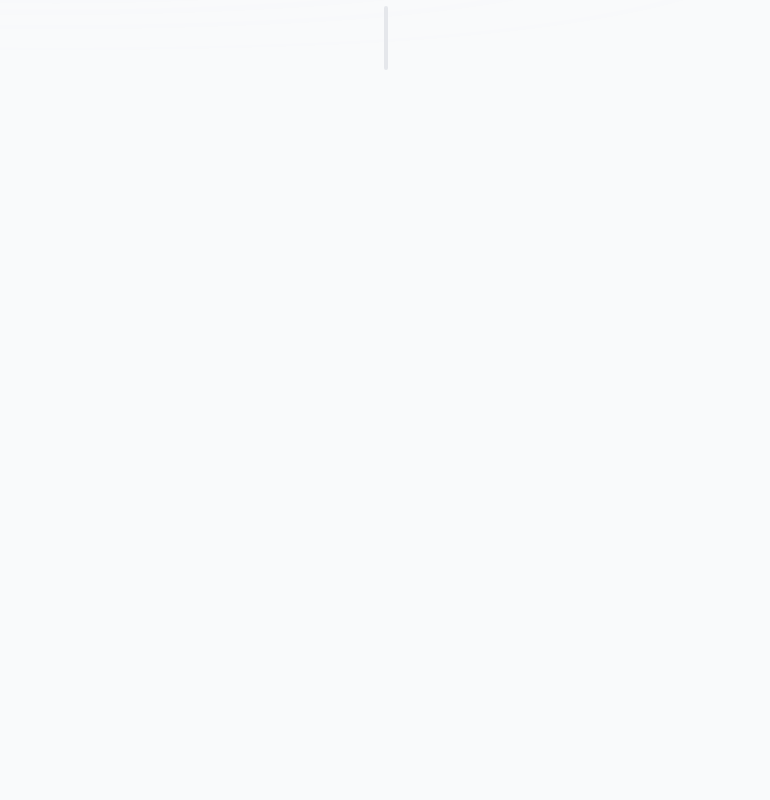
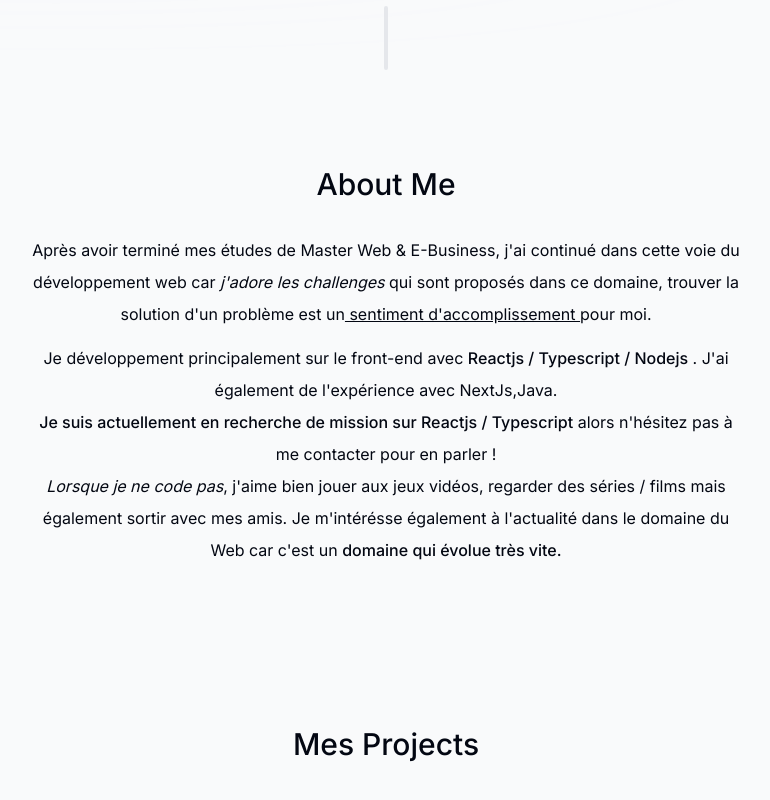
Before and after one commit to Yunight/NewPortfolio, a Next.js app: page / in a window 1280 px wide. Shown: the part 856-1656 px from the top of the page, without its empty margins (254-1024 px from the left). Built offline with nearby package versions, Linux system fonts and the light colour scheme.

Commit message:
A propos section

```diff
--- a/app/layout.tsx
+++ b/app/layout.tsx
@@ -21,7 +21,7 @@
       >
         <div className="bg-[#fbe2e3] absolute -z-10 top-[-6rem] right-[11rem] h-[31.25rem] w-[31.25rem] rounded-full blur-[10rem] sm:w-[68.75rem]"></div>
 
-        <div className="bg-[#dbd7fb] absolute top-[-1rem] -z-10 left-[-35rem] h-[31.25rem] w-[31.25rem] rounded-full blur-[10rem] sm:w-[68.75rem] md:left-[-33rem] lg:left-[-28rem] xl:left-[-15rem] 2xl:left-[-5rem]"></div>
+        <div className="bg-[#e3e0fe] absolute top-[-1rem] -z-10 left-[-35rem] h-[31.25rem] w-[31.25rem] rounded-full blur-[10rem] sm:w-[68.75rem] md:left-[-33rem] lg:left-[-28rem] xl:left-[-15rem] 2xl:left-[-5rem]"></div>
         <Header />
 
         {children}
--- a/app/page.tsx
+++ b/app/page.tsx
@@ -1,4 +1,6 @@
+import About from "@/components/about";
 import Intro from "@/components/intro";
+import Projects from "@/components/projects";
 import SectionDivider from "@/components/section-divider";
 
 export default function Home() {
@@ -6,6 +8,8 @@
     <main className="flex flex-col items-center px-4">
       <Intro />
       <SectionDivider />
+      <About />
+      <Projects />
     </main>
   );
 }
--- /dev/null
+++ b/components/about.tsx
@@ -0,0 +1,50 @@
+"use client";
+
+import React from "react";
+import SectionHeading from "./section-heading";
+import { motion } from "framer-motion";
+
+function About() {
+  return (
+    <motion.section
+      className="mb-28 max-w-[45rem] text-center leading-8 sm:mb-40"
+      initial={{ opacity: 0, y: 100 }}
+      animate={{ opacity: 1, y: 0 }}
+      transition={{ duration: 0.175 }}
+    >
+      <SectionHeading> About me </SectionHeading>
+      <p className="mb-3">
+        Après avoir terminé mes études de Master Web & E-Business, j'ai continué
+        dans cette voie du développement web car
+        <span className="italic"> j'adore les challenges </span> qui sont
+        proposés dans ce domaine, trouver la solution d'un problème est un
+        <span className="underline"> sentiment d'accomplissement </span>pour
+        moi.
+      </p>
+
+      <p>
+        Je développement principalement sur le front-end avec{" "}
+        <span className="font-medium">Reactjs / Typescript / Nodejs</span> .
+        J'ai également de l'expérience avec NextJs,Java.
+      </p>
+
+      <p>
+        <span className="font-medium">
+          Je suis actuellement en recherche de mission sur Reactjs / Typescript
+        </span>{" "}
+        alors n'hésitez pas à me contacter pour en parler !
+      </p>
+
+      <p>
+        <span className="italic">Lorsque je ne code pas</span>, j'aime bien
+        jouer aux jeux vidéos, regarder des séries / films mais également sortir
+        avec mes amis. Je m'intérésse également à l'actualité dans le domaine du
+        Web car c'est un{" "}
+        <span className="font-medium">domaine qui évolue très vite.</span>
+      </p>
+      <p></p>
+    </motion.section>
+  );
+}
+
+export default About;
--- a/components/intro.tsx
+++ b/components/intro.tsx
@@ -44,7 +44,7 @@
         </div>
       </div>
 
-      <motion.p
+      <motion.h1
         className="mb-10 mt-40 px-4 text-2xl font-medium !leading-[1.5] sm:text-4xl"
         initial={{ opacity: 0, y: 100 }}
         animate={{ opacity: 1, y: 0 }}
@@ -54,7 +54,7 @@
         <span className="font-bold">5 ans</span> d'expérience. Je développe des
         <span className="italic"> sites & applications</span>. J'apprécie
         développer sur <span className="underline"> React</span>.
-      </motion.p>
+      </motion.h1>
 
       <motion.div
         className="flex flex-col sm:flex-row items-center justify-center gap-2 px-4 text-lg font-medium"
--- /dev/null
+++ b/components/projects.tsx
@@ -0,0 +1,13 @@
+import React from "react";
+import SectionHeading from "./section-heading";
+
+function Projects() {
+  return (
+    <section>
+      <SectionHeading>mes projects</SectionHeading>
+      <div></div>
+    </section>
+  );
+}
+
+export default Projects;
--- /dev/null
+++ b/components/section-heading.tsx
@@ -0,0 +1,11 @@
+import React, { Children } from "react";
+
+type SectionHeadingProps = {
+  children: React.ReactNode;
+};
+
+function SectionHeading({ children }: SectionHeadingProps) {
+  return <h2 className="text-3xl font-medium  capitalize mb-8">{children}</h2>;
+}
+
+export default SectionHeading;
```
